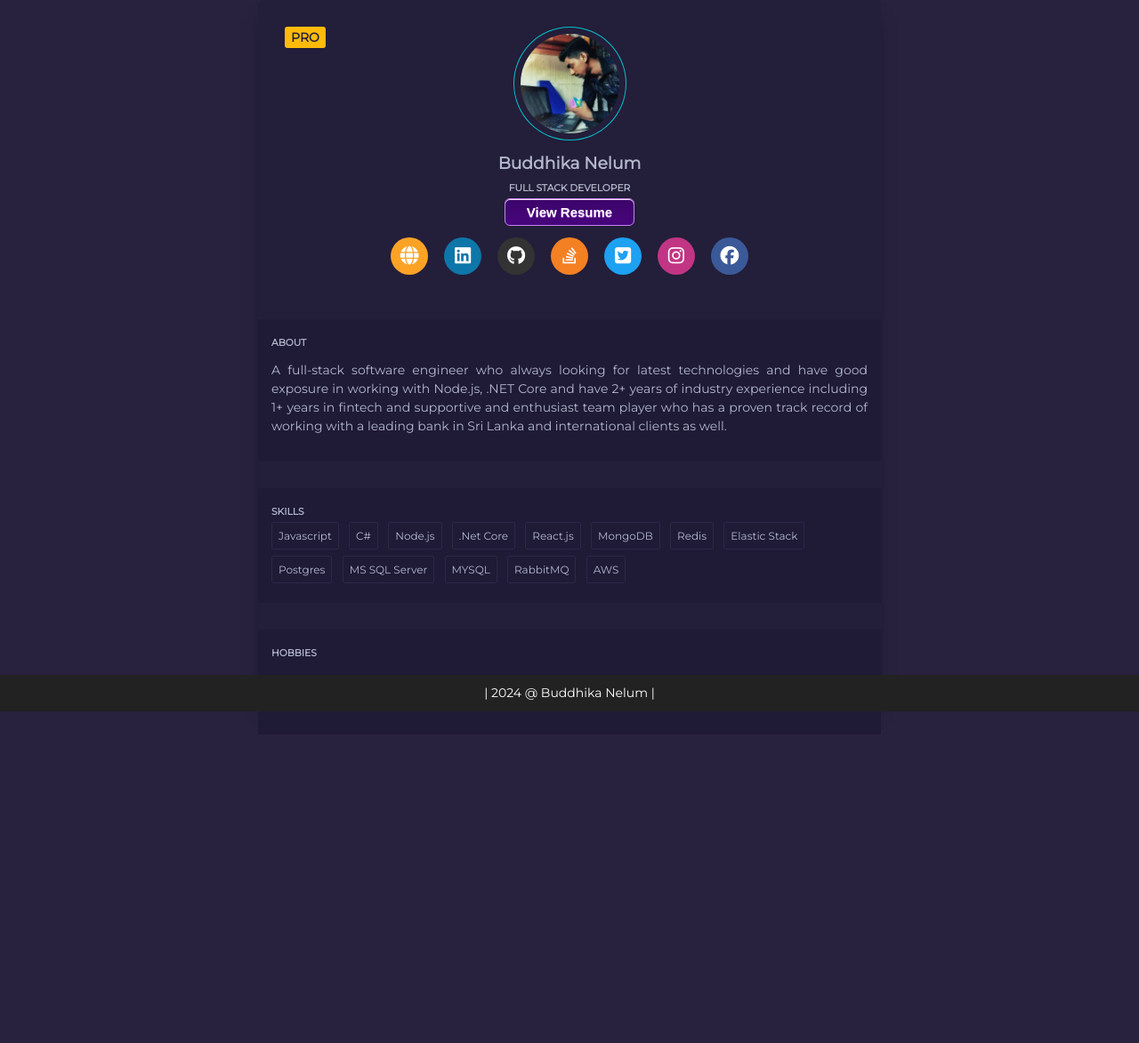
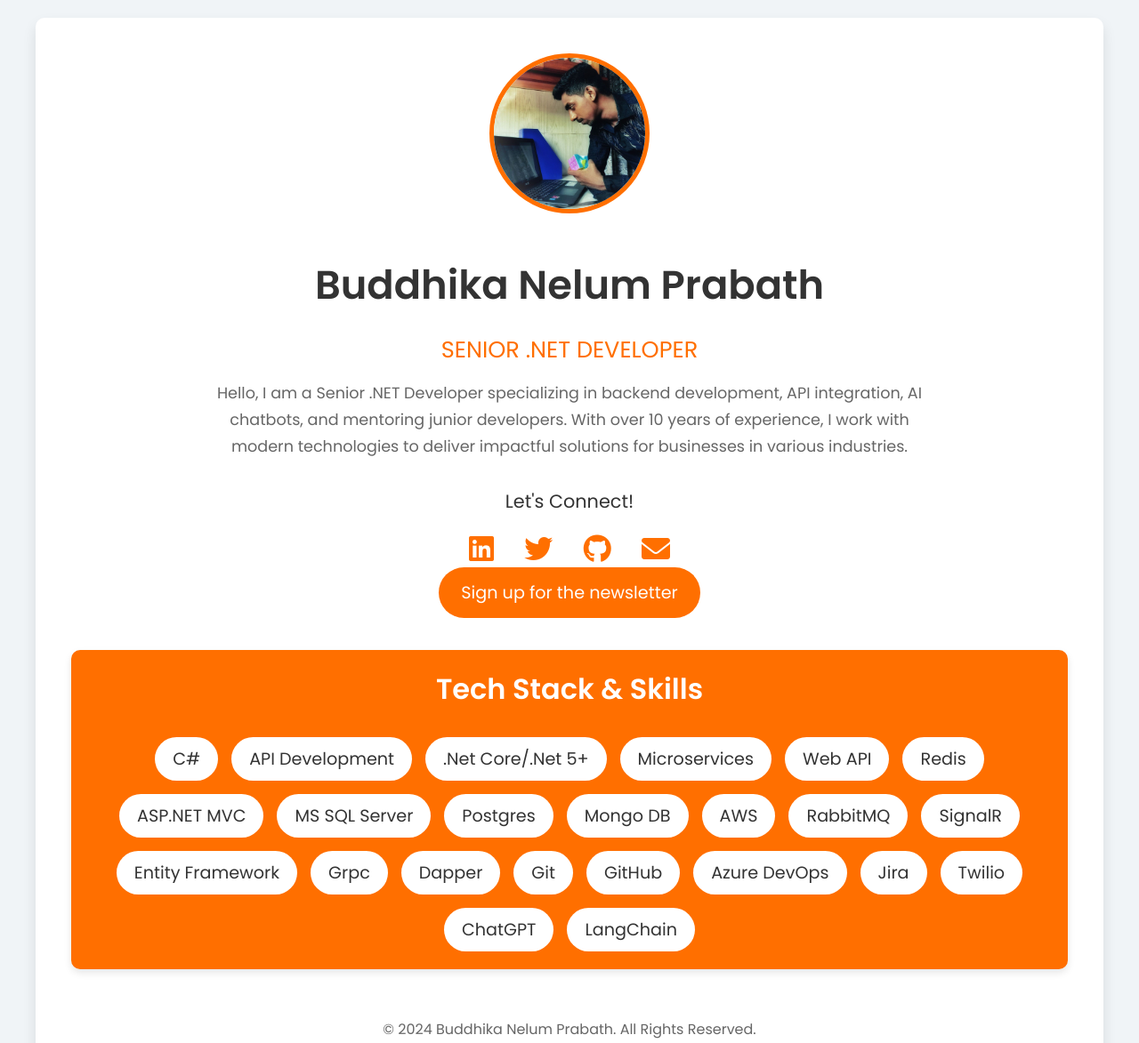
Before and after one commit to BuddhikaNelum/buddhikanelum.github.io, a plain HTML site: page index.html in a window 1280 px wide. Shown: the top 1173 px of the page at 89% size. Before the commit the page ends 826 px from the top, so only its background shows below. Drawn offline with Linux system fonts and the light colour scheme.

Commit message:
changed theme

```diff
--- a/css/style.css
+++ /dev/null
@@ -1,268 +0,0 @@
-@import url('https://fonts.googleapis.com/css?family=Montserrat');
-
-* {
-    box-sizing: border-box;
-}
-
-body {
-	background-color: #28223F;
-	font-family: Montserrat, sans-serif;
-
-	display: flex;
-	align-items: center;
-	justify-content: center;
-	flex-direction: column;
-
-	min-height: 100vh;
-	margin: 0;
-}
-
-h3 {
-	margin: 10px 0;
-}
-
-h6 {
-	margin: 5px 0;
-	text-transform: uppercase;
-}
-
-p {
-	font-size: 14px;
-	line-height: 21px;
-}
-
-img {
-    width: 127px;
-    height: 128px
-}
-
-i {
-    text-decoration: none
-}
-
-.card-container {
-	background-color: #231E39;
-	border-radius: 5px;
-	box-shadow: 0px 10px 20px -10px rgba(0,0,0,0.75);
-	color: #B3B8CD;
-	padding-top: 30px;
-	position: relative;
-    width: 700px;
-    height: 800px;
-	max-width: 100%;
-	text-align: center;
-}
-
-.card-container .pro {
-	color: #231E39;
-	background-color: #FEBB0B;
-	border-radius: 3px;
-	font-size: 14px;
-	font-weight: bold;
-	padding: 3px 7px;
-	position: absolute;
-	top: 30px;
-	left: 30px;
-}
-
-.card-container .round {
-	border: 1px solid #03BFCB;
-	border-radius: 50%;
-	padding: 7px;
-}
-
-button.primary {
-	background-color: #03BFCB;
-	border: 1px solid #03BFCB;
-	border-radius: 3px;
-	color: #231E39;
-	font-family: Montserrat, sans-serif;
-	font-weight: 500;
-	padding: 10px 25px;
-}
-
-button.primary.ghost {
-	background-color: transparent;
-	color: #02899C;
-}
-
-.skills {
-	background-color: #1F1A36;
-	text-align: left;
-	padding: 15px;
-	margin-top: 30px;
-}
-
-.about {
-	background-color: #1F1A36;
-	text-align: left;
-	padding: 15px;
-	margin-top: 30px;
-}
-
-.skills ul {
-	list-style-type: none;
-	margin: 0;
-	padding: 0;
-}
-
-.hobbies {
-    background-color: #1F1A36;
-	text-align: left;
-	padding: 15px;
-	margin-top: 30px;
-}
-
-.skills ul li {
-	border: 1px solid #2D2747;
-	border-radius: 2px;
-	display: inline-block;
-	font-size: 12px;
-	margin: 0 7px 7px 0;
-	padding: 7px;
-}
-
-.social i {
-    padding: 10px
-}
-
-.clickableAwesomeFont {
-    cursor: pointer
-}
-
-footer {
-    background-color: #222;
-    color: #fff;
-    font-size: 14px;
-    bottom: 0;
-    position: fixed;
-    left: 0;
-    right: 0;
-    text-align: center;
-    z-index: 999;
-}
-
-footer p {
-    margin: 10px 0;
-}
-
-footer i {
-    color: red;
-}
-
-footer a {
-    color: #3c97bf;
-    text-decoration: none;
-}
-
-.resume-div button {
-    box-shadow:inset 0px 1px 0px 0px #efdcfb;
-	background:linear-gradient(to bottom, #3d046b 5%, #48057c 100%);
-	background-color:#2b0946;
-	border-radius:6px;
-	border:1px solid #c584f3;
-	display:inline-block;
-	cursor:pointer;
-	color:#ffffff;
-	font-family:Arial;
-	font-size:15px;
-	font-weight:bold;
-	padding:6px 24px;
-	text-decoration:none;
-	text-shadow:0px 1px 0px #9752cc;
-}
-
-.resume-div button:hover {
-    background:linear-gradient(to bottom, #1e62d0 5%, #3d94f6 100%);
-	background-color:#1e62d0;
-}
-
-.resume-div button:active {
-    position:relative;
-	top:1px;
-}
-
-.social-media-div {
-    padding: 10px;
-    font-size: 2em;
-  }
-
-  .icon-button {
-    margin-bottom: 10px;
-  }
-
-  .icon-button i {
-    color: white;
-    border-radius: 2.6rem;
-    cursor: pointer;
-    display: inline-block;
-    font-size: 1.3rem;
-    height: 2.6rem;
-    line-height: 2.6rem;
-    margin: 0 5px;
-    position: relative;
-    text-align: center;
-    -webkit-user-select: none;
-    -moz-user-select: none;
-    -ms-user-select: none;
-    user-select: none;
-    width: 2.6rem;
-    margin-bottom: 10px;
-    transition: 0.2s ease-in;
-  }
-
-  .facebook i {
-    background-color: #3b5998;
-  }
-
-  .linkedin i {
-    background-color: #0e76a8;
-  }
-
-  .github i {
-    background-color: #333;
-  }
-
-  .web i {
-    background-color: #fca326;
-  }
-
-  .google i {
-    background-color: #ea4335;
-  }
-
-  .twitter i {
-    background-color: #1da1f2;
-  }
-
-  .medium i {
-    background-color: #000;
-  }
-
-  .stack-overflow i {
-    background-color: #f48024;
-  }
-
-  .instagram i {
-    background-color: #c13584;
-  }
-
-  /* Hover Transition */
-  .twitter i:hover,
-  .google i:hover,
-  .gitlab i:hover,
-  .github i:hover,
-  .linkedin i:hover,
-  .facebook i:hover,
-  .instagram i:hover,
-  .stack-overflow i:hover,
-  .medium i:hover{
-    background-color: black;
-  }
-
-  /* Media Query */
-  @media (max-width: 768px) {
-    .social-media-div {
-      text-align: center;
-    }
-  }
--- a/index.html
+++ b/index.html
@@ -1,81 +1,308 @@
 <!DOCTYPE html>
 <html lang="en">
-
 <head>
-    <script src="https://kit.fontawesome.com/b13c893816.js" crossorigin="anonymous"></script>
-    <link rel="stylesheet" href="./css/style.css" />
     <meta charset="UTF-8">
     <meta name="viewport" content="width=device-width, initial-scale=1.0">
-    <title>Buddhika Nelum</title>
+    <title>Buddhika Nelum Prabath - Senior .NET Developer</title>
+
+    <!-- Google Fonts for professional typography -->
+    <link href="https://fonts.googleapis.com/css2?family=Poppins:wght@300;400;600&family=Roboto:wght@400;500&display=swap" rel="stylesheet">
+
+    <!-- Font Awesome for Social Media Icons -->
+    <link href="https://cdnjs.cloudflare.com/ajax/libs/font-awesome/6.0.0-beta3/css/all.min.css" rel="stylesheet">
+
+    <style>
+        * {
+            margin: 0;
+            padding: 0;
+            box-sizing: border-box;
+        }
+
+        body {
+            font-family: 'Poppins', sans-serif;
+            background-color: #f0f4f7;
+            color: #333;
+            text-align: center;
+            padding: 20px;
+            animation: fadeIn 1.5s ease-in-out;
+        }
+
+        .container {
+            max-width: 1200px;
+            margin: 0 auto;
+            padding: 40px;
+            background-color: #fff;
+            border-radius: 10px;
+            box-shadow: 0 8px 15px rgba(0, 0, 0, 0.1);
+            transform: scale(0.98);
+            animation: scaleIn 0.8s ease-in-out forwards;
+        }
+
+        .profile-image {
+            width: 180px;
+            height: 180px;
+            border-radius: 50%;
+            object-fit: cover;
+            margin-bottom: 20px;
+            border: 5px solid #ff6f00;
+            transition: transform 0.3s ease;
+        }
+
+        .profile-image:hover {
+            transform: scale(1.1);
+        }
+
+        h1 {
+            font-size: 2.8rem;
+            font-weight: 600;
+            color: #333;
+            margin: 20px 0;
+            animation: slideInFromLeft 1s ease-out;
+        }
+
+        .title {
+            font-size: 1.6rem;
+            font-weight: 500;
+            color: #ff6f00;
+            margin-bottom: 15px;
+        }
+
+        .bio {
+            font-size: 1.1rem;
+            line-height: 1.7;
+            color: #666;
+            max-width: 800px;
+            margin: 0 auto 30px;
+            opacity: 0;
+            animation: fadeInText 1.5s ease-in-out 0.5s forwards;
+        }
+
+        .contact {
+            margin-bottom: 40px;
+        }
+
+        .contact p {
+            font-size: 1.3rem;
+            font-weight: 500;
+            color: #333;
+            margin-bottom: 15px;
+            animation: fadeInText 1.5s ease-in-out 1s forwards;
+        }
+
+        .social-links {
+            margin: 10px 0;
+            animation: fadeInText 1.5s ease-in-out 1.5s forwards;
+        }
+
+        .social-links a {
+            text-decoration: none;
+            color: #ff6f00;
+            margin: 0 15px;
+            font-size: 2rem;
+            font-weight: 500;
+            transition: transform 0.3s ease, color 0.3s ease;
+        }
+
+        .social-links a:hover {
+            color: #e65c00;
+            transform: scale(1.2);
+        }
+
+        footer {
+            margin-top: 30px;
+        }
+
+        /* Add margin to create space between 'Let's Connect!' icons and the newsletter button */
+        #newsletterBtn {
+            margin-top: 30px; /* Added space here */
+            padding: 15px 25px;
+            font-size: 1.2rem;
+            background-color: #ff6f00;
+            color: white;
+            border: none;
+            border-radius: 30px;
+            cursor: pointer;
+            transition: background-color 0.3s, transform 0.3s;
+            text-decoration: none; /* Removed underline */
+        }
+
+        #newsletterBtn:hover {
+            background-color: #e65c00;
+            transform: scale(1.05);
+        }
+
+        .tech-stack {
+            margin-top: 50px;
+            padding: 20px;
+            background-color: #ff6f00; /* Same as theme color */
+            border-radius: 10px;
+            box-shadow: 0 4px 8px rgba(0, 0, 0, 0.1);
+        }
+
+        .tech-stack h2 {
+            font-size: 2rem;
+            margin-bottom: 30px;
+            font-weight: 600;
+            color: #fff;
+        }
+
+        .tech-list {
+            display: flex;
+            flex-wrap: wrap;
+            justify-content: center;
+            gap: 15px;
+            font-size: 1.2rem;
+        }
+
+        .tech-list span {
+            background-color: #ffffff;
+            color: #333;
+            padding: 10px 20px;
+            border-radius: 30px;
+            font-weight: 500;
+            transition: background-color 0.3s, transform 0.3s;
+        }
+
+        .tech-list span:hover {
+            background-color: #e65c00;
+            color: white;
+            transform: scale(1.1);
+        }
+
+        .footer-text {
+            font-size: 1rem;
+            color: #666;
+            margin-top: 30px;
+        }
+
+        @media screen and (max-width: 768px) {
+            h1 {
+                font-size: 2.2rem;
+            }
+
+            .title {
+                font-size: 1.4rem;
+            }
+
+            .bio {
+                font-size: 1rem;
+            }
+
+            .social-links a {
+                font-size: 1.5rem;
+            }
+
+            #newsletterBtn {
+                font-size: 1.1rem;
+                padding: 12px 22px;
+            }
+
+            .tech-list {
+                flex-direction: column;
+                align-items: center;
+            }
+        }
+
+        /* Animations */
+        @keyframes fadeIn {
+            from {
+                opacity: 0;
+            }
+            to {
+                opacity: 1;
+            }
+        }
+
+        @keyframes scaleIn {
+            from {
+                transform: scale(0.98);
+            }
+            to {
+                transform: scale(1);
+            }
+        }
+
+        @keyframes slideInFromLeft {
+            from {
+                transform: translateX(-100%);
+            }
+            to {
+                transform: translateX(0);
+            }
+        }
+
+        @keyframes fadeInText {
+            from {
+                opacity: 0;
+            }
+            to {
+                opacity: 1;
+            }
+        }
+
+    </style>
 </head>
+<body>
+    <div class="container">
+        <header>
+            <img src="./img/cover.jpg" alt="Buddhika Nelum Prabath" class="profile-image">
+            <h1>Buddhika Nelum Prabath</h1>
+            <p class="title">SENIOR .NET DEVELOPER</p>
+            <p class="bio">
+                Hello, I am a Senior .NET Developer specializing in backend development, API integration, AI chatbots, and mentoring junior developers.
+                With over 10 years of experience, I work with modern technologies to deliver impactful solutions for businesses in various industries.
+            </p>
+        </header>
+        <section class="contact">
+            <p>Let's Connect!</p>
+            <div class="social-links">
+                <a href="https://linkedin.com" target="_blank"><i class="fab fa-linkedin"></i></a>
+                <a href="https://twitter.com" target="_blank"><i class="fab fa-twitter"></i></a>
+                <a href="https://github.com" target="_blank"><i class="fab fa-github"></i></a>
+                <a href="mailto:buddhika@example.com" target="_blank"><i class="fas fa-envelope"></i></a>
+            </div>
+            <!-- Newsletter button with proper redirection in new window -->
+            <a id="newsletterBtn" href="https://newsletter.buddhikanelum.com/" target="_blank">Sign up for the newsletter</a>
+        </section>
 
-<body>
+        <!-- Tech Stack Section -->
+        <section class="tech-stack">
+            <h2>Tech Stack & Skills</h2>
+            <div class="tech-list">
+                <span>C#</span>
+                <span>API Development</span>
+                <span>.Net Core/.Net 5+</span>
+                <span>Microservices</span>
+                <span>Web API</span>
+                <span>Redis</span>
+                <span>ASP.NET MVC</span>
+                <span>MS SQL Server</span>
+                <span>Postgres</span>
+                <span>Mongo DB</span>
+                <span>AWS</span>
+                <span>RabbitMQ</span>
+                <span>SignalR</span>
+                <span>Entity Framework</span>
+                <span>Grpc</span>
+                <span>Dapper</span>
+                <span>Git</span>
+                <span>GitHub</span>
+                <span>Azure DevOps</span>
+                <span>Jira</span>
+                <span>Twilio</span>
+                <span>ChatGPT</span>
+                <span>LangChain</span>
+            </div>
+        </section>
 
-    <div class="card-container">
-        <span class="pro">PRO</span>
-        <img class="round" src="./img/cover.jpg" alt="user" />
-        <h3>Buddhika Nelum</h3>
-        <h6>FULL STACK DEVELOPER</h6>
+        <br> <!-- Line break after Tech Stack & Skills section -->
 
-        <div class="resume-div">
-            <a href="#"><button>View Resume</button></a>
-        </div>
-
-        <div class="social-media-div">
-            <a href="http://www.nelum.io/" class="icon-button web" target="_blank"><i class="fas fa-globe fa-2x"></i></a>
-            <a href="https://www.linkedin.com/in/buddhika-nelum-prabath/" class="icon-button linkedin" target="_blank"><i class="fab fa-linkedin fa-2x"></i></a>
-            <a href="https://github.com/BuddhikaNelum" class="icon-button github" target="_blank"><i class="fab fa-github fa-2x"></i></a>
-            <a href="https://stackoverflow.com/users/7777559/buddhika-nelum" class="icon-button stack-overflow" target="_blank"><i class="fab fa-stack-overflow fa-2x"></i></a>
-            <a href="https://twitter.com/buddhika_nelum" class="icon-button twitter" target="_blank"><i class="fab fa-twitter-square fa-2x"></i></a>
-            <a href="https://www.instagram.com/buddhika_nelum_prabath/" class="icon-button instagram" target="_blank"><i class="fab fa-instagram fa-2x"></i></a>
-            <a href="https://www.facebook.com/BuddhikaNelumPrabath/" class="icon-button facebook" target="_blank"><i class="fab fa-facebook fa-2x"></i></a>
-        </div>
-
-        <div class="about">
-            <h6>About</h6>
-            <p style="text-align: justify">A full-stack software engineer who always looking for latest technologies and
-                have good exposure in
-                working with Node.js, .NET Core and have 2+ years of industry experience including 1+ years in fintech
-                and supportive and enthusiast team player who has a proven track record of working with a leading bank
-                in Sri Lanka and international clients as well.</p>
-        </div>
-
-        <div class="skills">
-            <h6>Skills</h6>
-            <ul>
-                <li>Javascript</li>
-                <li>C#</li>
-                <li>Node.js</li>
-                <li>.Net Core</li>
-                <li>React.js</li>
-                <li>MongoDB</li>
-                <li>Redis</li>
-                <li>Elastic Stack</li>
-                <li>Postgres</li>
-                <li>MS SQL Server</li>
-                <li>MYSQL</li>
-                <li>RabbitMQ</li>
-                <li>AWS</li>
-            </ul>
-        </div>
-
-        <div class="hobbies">
-            <h6>Hobbies</h6>
-            <p style="text-align: justify">
-                Other than programming I spend my free time to write articles about latest technologies and teach
-                programming to newbies. I also love to hiking
-                and try different kind of fancy foods. <i class="fas fa-smile-wink fa-1x"></i>
-            </p>
-        </div>
+        <footer>
+            <div class="footer-text">
+                <p>© 2024 Buddhika Nelum Prabath. All Rights Reserved.</p>
+            </div>
+        </footer>
     </div>
 
-    <footer>
-        <p>
-            |
-            <script>document.write(new Date().getFullYear())</script> @ Buddhika Nelum |
-        </p>
-    </footer>
-
 </body>
-
 </html>
```
